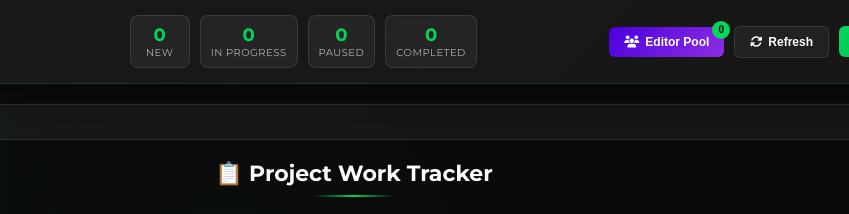
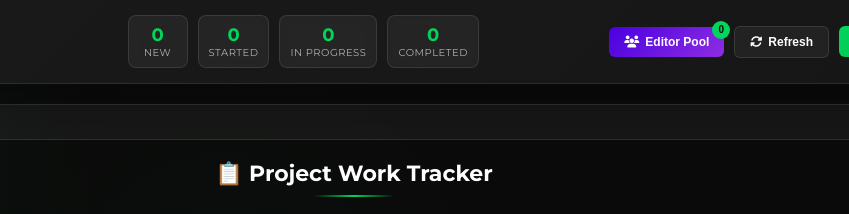
Before and after one commit to abhiramkrishna477/projecttracker, a plain HTML site: page index.html in a window 1280 px wide. Shown: the top 214 px of the page, 286-1135 px from the left. Drawn offline with Linux system fonts and the light colour scheme; no server answers.

Commit message:
Update index.html
changed paused to inprogress

```diff
--- a/index.html
+++ b/index.html
@@ -748,11 +748,11 @@
                 </div>
                 <div class="stat-item">
                     <div class="stat-value" id="stat-in-progress">0</div>
-                    <div class="stat-label">In Progress</div>
+                    <div class="stat-label">Started</div>
                 </div>
                 <div class="stat-item">
                     <div class="stat-value" id="stat-paused">0</div>
-                    <div class="stat-label">Paused</div>
+                    <div class="stat-label">In Progress</div>
                 </div>
                 <div class="stat-item">
                     <div class="stat-value" id="stat-completed">0</div>
@@ -1386,4 +1386,5 @@
         setInterval(fetchAndDisplayWork, 30000);
     </script>
 </body>
+
 </html>
```
